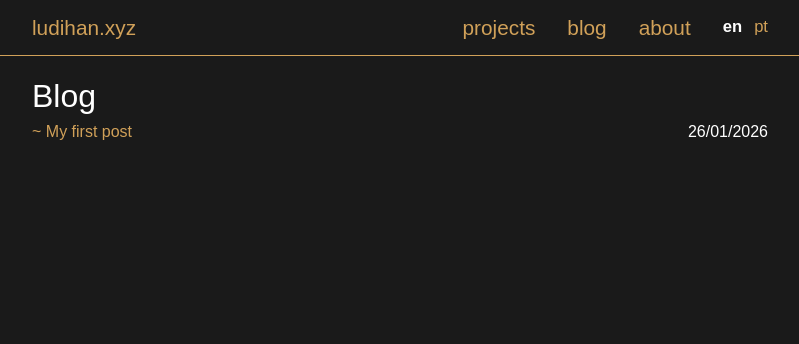
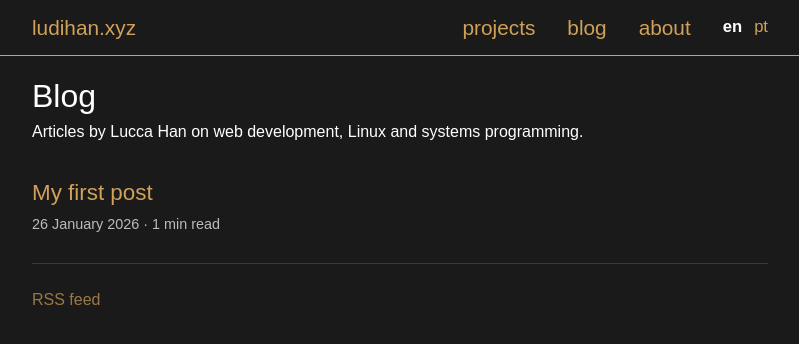
Before and after one commit to ludihan/website, a Next.js app: page /en/blog in a window 1280 px wide. Shown: the top 344 px of the page, without its empty margins (240-1039 px from the left). Built offline with nearby package versions, Linux system fonts and the light colour scheme.

Commit message:
feat: dedicated blog routes with reading time, prev/next and structured data

```diff
--- a/app/[lang]/[section]/page.tsx
+++ /dev/null
@@ -1,44 +0,0 @@
-import type { Metadata } from "next";
-import Link from "next/link";
-import { notFound } from "next/navigation";
-import { SECTIONS, formatDate, getPosts, isSection } from "@/lib/content";
-import { getDictionary, hasLocale, locales } from "@/lib/i18n";
-import { pageMetadata } from "@/lib/seo";
-
-export const dynamicParams = false;
-
-export const generateStaticParams = () =>
-  locales.flatMap((lang) => SECTIONS.map((section) => ({ lang, section })));
-
-export async function generateMetadata({
-  params,
-}: PageProps<"/[lang]/[section]">): Promise<Metadata> {
-  const { lang, section } = await params;
-  if (!hasLocale(lang) || !isSection(section)) return {};
-  const dict = getDictionary(lang);
-  return pageMetadata(lang, `/${section}`, {
-    title: dict.sections[section],
-    description: dict.meta.blogDescription,
-  });
-}
-
-export default async function SectionPage({ params }: PageProps<"/[lang]/[section]">) {
-  const { lang, section } = await params;
-  if (!hasLocale(lang) || !isSection(section)) notFound();
-  const posts = await getPosts(lang, section);
-  return (
-    <>
-      <h1 className="title">{getDictionary(lang).sections[section]}</h1>
-      <ul>
-        {posts.map(({ slug, frontmatter: { title, date } }) => (
-          <li key={slug} className="blog-item">
-            <Link href={`/${lang}/${section}/${slug}`}>
-              ~ {title.length > 35 ? `${title.slice(0, 35)}...` : title}
-            </Link>
-            {date && <label>{formatDate(lang, date, "numeric")}</label>}
-          </li>
-        ))}
-      </ul>
-    </>
-  );
-}
--- /dev/null
+++ b/app/[lang]/blog/[slug]/page.tsx
@@ -0,0 +1,89 @@
+import type { Metadata } from "next";
+import Link from "next/link";
+import { notFound } from "next/navigation";
+import { formatDate, getPosts, getSlugs, loadPost } from "@/lib/content";
+import { getDictionary, hasLocale, locales } from "@/lib/i18n";
+import { site } from "@/lib/profile";
+import { jsonLdScript, pageMetadata } from "@/lib/seo";
+
+export const dynamicParams = false;
+
+export const generateStaticParams = () =>
+  locales.flatMap((lang) => getSlugs(lang).map((slug) => ({ lang, slug })));
+
+export async function generateMetadata({
+  params,
+}: PageProps<"/[lang]/blog/[slug]">): Promise<Metadata> {
+  const { lang, slug } = await params;
+  if (!hasLocale(lang)) return {};
+  const { frontmatter } = await loadPost(lang, slug);
+  return pageMetadata(lang, `/blog/${slug}`, {
+    title: frontmatter.title,
+    description: frontmatter.description ?? getDictionary(lang).meta.blogDescription,
+    publishedTime: frontmatter.date ? new Date(frontmatter.date).toISOString() : undefined,
+  });
+}
+
+export default async function Post({ params }: PageProps<"/[lang]/blog/[slug]">) {
+  const { lang, slug } = await params;
+  if (!hasLocale(lang)) notFound();
+  const dict = getDictionary(lang);
+  const { Content, frontmatter, minutes } = await loadPost(lang, slug);
+
+  // Posts are sorted newest first, so the next index is the older post.
+  const posts = await getPosts(lang);
+  const i = posts.findIndex((p) => p.slug === slug);
+  const newer = posts[i - 1];
+  const older = posts[i + 1];
+
+  const jsonLd = {
+    "@context": "https://schema.org",
+    "@type": "BlogPosting",
+    headline: frontmatter.title,
+    description: frontmatter.description,
+    inLanguage: lang,
+    url: `${site.url}/${lang}/blog/${slug}`,
+    datePublished: frontmatter.date ? new Date(frontmatter.date).toISOString() : undefined,
+    author: { "@type": "Person", name: site.name, url: `${site.url}/${lang}` },
+  };
+
+  return (
+    <article>
+      <script type="application/ld+json" dangerouslySetInnerHTML={jsonLdScript(jsonLd)} />
+      <p>
+        <Link href={`/${lang}/blog`}>{dict.blog.back}</Link>
+      </p>
+      <h1 className="title">{frontmatter.title}</h1>
+      <p className="post-meta">
+        {frontmatter.date && (
+          <time dateTime={new Date(frontmatter.date).toISOString()}>
+            {formatDate(lang, frontmatter.date, "long")}
+          </time>
+        )}
+        {frontmatter.date && " · "}
+        {minutes} {dict.blog.minRead}
+      </p>
+      <div className="prose">
+        <Content />
+      </div>
+      {(newer || older) && (
+        <nav className="post-nav" aria-label="Posts">
+          {older ? (
+            <Link href={`/${lang}/blog/${older.slug}`} rel="prev">
+              <small>← {dict.blog.older}</small>
+              {older.frontmatter.title}
+            </Link>
+          ) : (
+            <span />
+          )}
+          {newer && (
+            <Link href={`/${lang}/blog/${newer.slug}`} rel="next">
+              <small>{dict.blog.newer} →</small>
+              {newer.frontmatter.title}
+            </Link>
+          )}
+        </nav>
+      )}
+    </article>
+  );
+}
--- /dev/null
+++ b/app/[lang]/blog/page.tsx
@@ -0,0 +1,59 @@
+import type { Metadata } from "next";
+import Link from "next/link";
+import { notFound } from "next/navigation";
+import { formatDate, getPosts } from "@/lib/content";
+import { getDictionary, hasLocale } from "@/lib/i18n";
+import { pageMetadata } from "@/lib/seo";
+
+export async function generateMetadata({ params }: PageProps<"/[lang]/blog">): Promise<Metadata> {
+  const { lang } = await params;
+  if (!hasLocale(lang)) return {};
+  const dict = getDictionary(lang);
+  const metadata = pageMetadata(lang, "/blog", {
+    title: dict.sections.blog,
+    description: dict.meta.blogDescription,
+  });
+  // Lets feed readers and browsers discover the RSS feed.
+  return {
+    ...metadata,
+    alternates: {
+      ...metadata.alternates,
+      types: { "application/rss+xml": `/${lang}/blog/rss.xml` },
+    },
+  };
+}
+
+export default async function BlogPage({ params }: PageProps<"/[lang]/blog">) {
+  const { lang } = await params;
+  if (!hasLocale(lang)) notFound();
+  const dict = getDictionary(lang);
+  const posts = await getPosts(lang);
+  return (
+    <>
+      <h1 className="title">{dict.sections.blog}</h1>
+      <p>{dict.meta.blogDescription}</p>
+      {posts.length === 0 ? (
+        <p className="muted">{dict.blog.empty}</p>
+      ) : (
+        <ul className="post-list">
+          {posts.map(({ slug, frontmatter: { title, date, description }, minutes }) => (
+            <li key={slug}>
+              <h2>
+                <Link href={`/${lang}/blog/${slug}`}>{title}</Link>
+              </h2>
+              <p className="post-meta">
+                {date && <time dateTime={new Date(date).toISOString()}>{formatDate(lang, date, "long")}</time>}
+                {date && " · "}
+                {minutes} {dict.blog.minRead}
+              </p>
+              {description && <p>{description}</p>}
+            </li>
+          ))}
+        </ul>
+      )}
+      <p className="muted">
+        <a href={`/${lang}/blog/rss.xml`}>{dict.blog.rss}</a>
+      </p>
+    </>
+  );
+}
--- a/app/globals.css
+++ b/app/globals.css
@@ -354,3 +354,73 @@ section p {
   align-items: baseline;
   gap: 0 1rem;
 }
+
+/* Blog */
+.post-list {
+  list-style: none;
+  padding: 0;
+  margin-top: 2rem;
+}
+
+.post-list li {
+  margin: 0 0 1.5rem;
+  padding-bottom: 1.5rem;
+  border-bottom: 1px solid #3a3a3a;
+}
+
+.post-list h2 {
+  font-size: 1.4em;
+  margin: 0;
+}
+
+.post-list p {
+  margin: 0.25rem 0;
+}
+
+.post-meta {
+  opacity: 0.7;
+  font-size: 0.9em;
+  margin: 0 0 1rem;
+}
+
+.prose h2 a,
+.prose h3 a,
+.prose h4 a {
+  color: inherit;
+}
+
+.prose h2 a:hover::after,
+.prose h3 a:hover::after,
+.prose h4 a:hover::after {
+  content: " #";
+  color: var(--fg);
+}
+
+.post-nav {
+  display: flex;
+  justify-content: space-between;
+  gap: 1rem;
+  margin: 3rem 0 1rem;
+  padding: 0;
+}
+
+.post-nav a {
+  display: flex;
+  flex-direction: column;
+  max-width: 48%;
+  padding: 0.5rem 0.75rem;
+  border: 1px solid #3a3a3a;
+}
+
+.post-nav a:last-child:not(:first-child) {
+  text-align: right;
+  margin-left: auto;
+}
+
+.post-nav a:hover {
+  border-color: var(--fg);
+}
+
+.post-nav small {
+  opacity: 0.7;
+}
--- a/dictionaries/en.json
+++ b/dictionaries/en.json
@@ -23,5 +23,13 @@
     "projectsDescription": "Selected projects by Lucca Han: a ticketing system built with Next.js, a local-first inventory app in React Native and a real-time chat in Elixir and Phoenix LiveView.",
     "blogDescription": "Articles by Lucca Han on web development, Linux and systems programming.",
     "ogAlt": "Lucca Han, Full-Stack Developer"
+  },
+  "blog": {
+    "empty": "No posts yet.",
+    "back": "← All posts",
+    "minRead": "min read",
+    "newer": "Newer",
+    "older": "Older",
+    "rss": "RSS feed"
   }
 }
--- a/dictionaries/pt.json
+++ b/dictionaries/pt.json
@@ -23,5 +23,13 @@
     "projectsDescription": "Projetos selecionados de Lucca Han: um sistema de chamados em Next.js, um app de inventário local-first em React Native e um chat em tempo real com Elixir e Phoenix LiveView.",
     "blogDescription": "Artigos de Lucca Han sobre desenvolvimento web, Linux e programação de sistemas.",
     "ogAlt": "Lucca Han, Desenvolvedor Full-Stack"
+  },
+  "blog": {
+    "empty": "Ainda não há posts.",
+    "back": "← Todos os posts",
+    "minRead": "min de leitura",
+    "newer": "Mais recente",
+    "older": "Mais antigo",
+    "rss": "Feed RSS"
   }
 }
--- a/lib/content.ts
+++ b/lib/content.ts
@@ -2,35 +2,36 @@ import fs from "node:fs";
 import path from "node:path";
 import { dateLocales, type Locale } from "./i18n";
 
-export const SECTIONS = ["blog"] as const;
-export type Section = (typeof SECTIONS)[number];
+export type Frontmatter = { title: string; date?: Date | string; description?: string };
 
-export type Frontmatter = { title: string; date?: Date | string };
+const blogDir = (lang: Locale) => path.join(process.cwd(), "content", lang, "blog");
 
-export function isSection(s: string): s is Section {
-  return (SECTIONS as readonly string[]).includes(s);
-}
-
-export function getSlugs(lang: Locale, section: Section): string[] {
+export function getSlugs(lang: Locale): string[] {
   return fs
-    .readdirSync(path.join(process.cwd(), "content", lang, section))
+    .readdirSync(blogDir(lang))
     .filter((f) => f.endsWith(".md"))
     .map((f) => f.replace(/\.md$/, ""));
 }
 
-export async function loadPost(lang: Locale, section: Section, slug: string) {
-  const mod = await import(`@/content/${lang}/${section}/${slug}.md`);
-  return { Content: mod.default, frontmatter: mod.frontmatter as Frontmatter };
+function readingMinutes(lang: Locale, slug: string) {
+  const source = fs.readFileSync(path.join(blogDir(lang), `${slug}.md`), "utf8");
+  const words = source.replace(/^---[\s\S]*?---/, "").split(/\s+/).filter(Boolean).length;
+  return Math.max(1, Math.ceil(words / 200));
+}
+
+export async function loadPost(lang: Locale, slug: string) {
+  const mod = await import(`@/content/${lang}/blog/${slug}.md`);
+  return {
+    slug,
+    Content: mod.default,
+    frontmatter: mod.frontmatter as Frontmatter,
+    minutes: readingMinutes(lang, slug),
+  };
 }
 
 // Newest first, like Zola's `sort_by = "date"`.
-export async function getPosts(lang: Locale, section: Section) {
-  const posts = await Promise.all(
-    getSlugs(lang, section).map(async (slug) => ({
-      slug,
-      ...(await loadPost(lang, section, slug)),
-    })),
-  );
+export async function getPosts(lang: Locale) {
+  const posts = await Promise.all(getSlugs(lang).map((slug) => loadPost(lang, slug)));
   const time = (d?: Date | string) => (d ? new Date(d).getTime() : 0);
   return posts.sort((a, b) => time(b.frontmatter.date) - time(a.frontmatter.date));
 }
--- a/lib/seo.ts
+++ b/lib/seo.ts
@@ -8,7 +8,11 @@ const openGraphLocale: Record<Locale, string> = { en: "en_US", pt: "pt_BR" };
 export function pageMetadata(
   lang: Locale,
   path: string,
-  meta: { title?: string | { absolute: string }; description: string },
+  meta: {
+    title?: string | { absolute: string };
+    description: string;
+    publishedTime?: string;
+  },
 ): Metadata {
   const languages: Record<string, string> = Object.fromEntries(
     locales.map((l) => [l, `/${l}${path}`]),
@@ -24,7 +28,9 @@ export function pageMetadata(
     description: meta.description,
     alternates: { canonical: `/${lang}${path}`, languages },
     openGraph: {
-      type: "website",
+      ...(meta.publishedTime
+        ? { type: "article" as const, publishedTime: meta.publishedTime }
+        : { type: "website" as const }),
       siteName: site.name,
       title,
       description: meta.description,
```
Also changed, not shown: app/[lang]/[section]/[slug]/page.tsx (deleted, +0 -45 lines), app/sitemap.ts (+5 -7 lines).
